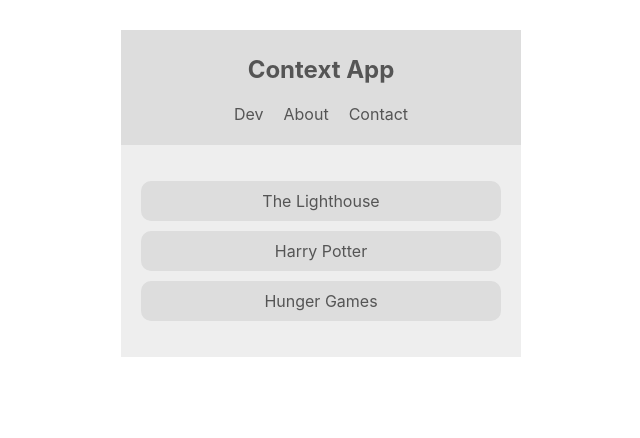
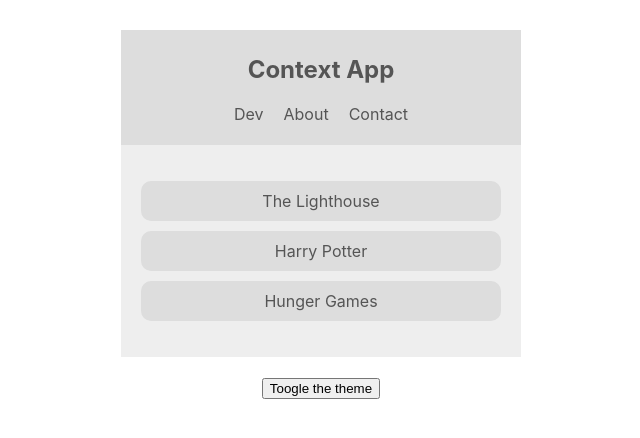
Before and after one commit to Rrrricky/react-context-hooks, a React (Create React App) app: page / in a window 1280 px wide. Shown: the top 438 px of the page, without its empty margins (319-959 px from the left). Built offline with nearby package versions, Linux system fonts and the light colour scheme.

Commit message:
Update context data

```diff
--- a/src/App.js
+++ b/src/App.js
@@ -1,6 +1,7 @@
 import React from 'react';
 import Navbar from "./components/Navbar"
 import BookList from "./components/BookList"
+import ThemeToggle from "./components/ThemeToggle"
 import ThemeContextProvider from "./contexts/ThemeContext"
 import './App.css';
 
@@ -10,6 +11,7 @@
       <ThemeContextProvider>
         <Navbar />
         <BookList />
+        <ThemeToggle />
       </ThemeContextProvider>
     </div>
   );
--- /dev/null
+++ b/src/components/ThemeToggle.js
@@ -0,0 +1,17 @@
+import React, {Component} from 'react';
+import {ThemeContext} from "../contexts/ThemeContext"
+
+class ThemeToggle extends Component {
+  // Use contextType to consume data
+  static contextType = ThemeContext
+  render() {
+    const { toggleTheme } = this.context
+    return (
+      <button onClick={toggleTheme}>
+        Toogle the theme
+      </button>
+    );
+  }
+}
+
+export default ThemeToggle;
--- a/src/contexts/ThemeContext.js
+++ b/src/contexts/ThemeContext.js
@@ -19,10 +19,15 @@
       bg: '#555',
     }
   }
+  toggleTheme = () => {
+    // eslint-disable-next-line no-undef
+    this.setState({ isLightTheme: !this.state.isLightTheme })
+  }
   render() {
     return (
       // 4. Use Provider tag + specify data provided to components it wraps
-      <ThemeContext.Provider value={{...this.state}}>
+      // Pass the func as value
+      <ThemeContext.Provider value={{...this.state, toggleTheme: this.toggleTheme }}>
         {this.props.children}
       </ThemeContext.Provider>
     );
```
